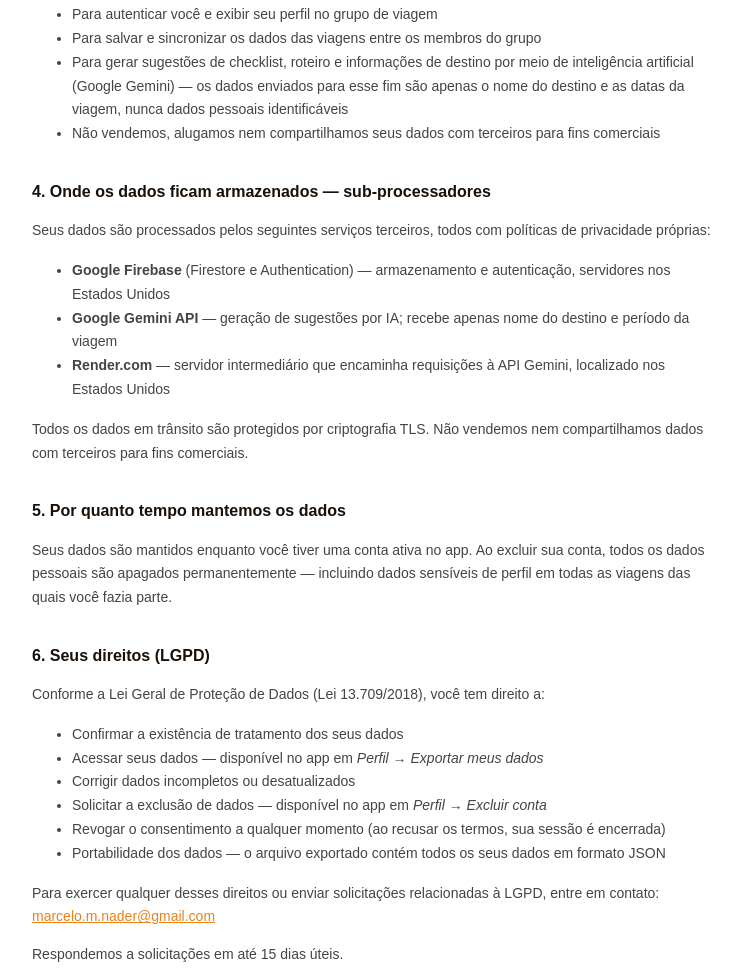
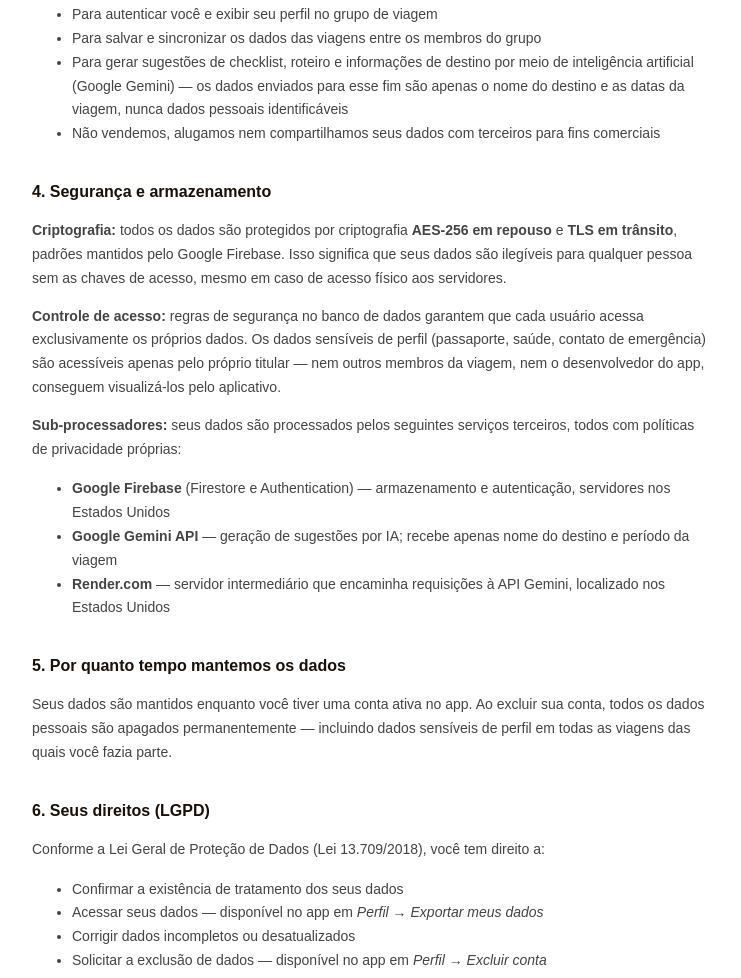
Before and after one commit to marcelonader/go-together-privacy, a plain HTML site: page index.html in a window 1280 px wide. Shown: the part 965-1943 px from the top of the page, without its empty margins (268-1009 px from the left). Drawn offline with Linux system fonts and the light colour scheme.

Commit message:
docs: add AES-256 encryption and access control details to section 4

```diff
--- a/index.html
+++ b/index.html
@@ -60,14 +60,15 @@
     <li>Não vendemos, alugamos nem compartilhamos seus dados com terceiros para fins comerciais</li>
   </ul>
 
-  <h2>4. Onde os dados ficam armazenados — sub-processadores</h2>
-  <p>Seus dados são processados pelos seguintes serviços terceiros, todos com políticas de privacidade próprias:</p>
+  <h2>4. Segurança e armazenamento</h2>
+  <p><strong>Criptografia:</strong> todos os dados são protegidos por criptografia <strong>AES-256 em repouso</strong> e <strong>TLS em trânsito</strong>, padrões mantidos pelo Google Firebase. Isso significa que seus dados são ilegíveis para qualquer pessoa sem as chaves de acesso, mesmo em caso de acesso físico aos servidores.</p>
+  <p><strong>Controle de acesso:</strong> regras de segurança no banco de dados garantem que cada usuário acessa exclusivamente os próprios dados. Os dados sensíveis de perfil (passaporte, saúde, contato de emergência) são acessíveis apenas pelo próprio titular — nem outros membros da viagem, nem o desenvolvedor do app, conseguem visualizá-los pelo aplicativo.</p>
+  <p><strong>Sub-processadores:</strong> seus dados são processados pelos seguintes serviços terceiros, todos com políticas de privacidade próprias:</p>
   <ul>
     <li><strong>Google Firebase</strong> (Firestore e Authentication) — armazenamento e autenticação, servidores nos Estados Unidos</li>
     <li><strong>Google Gemini API</strong> — geração de sugestões por IA; recebe apenas nome do destino e período da viagem</li>
     <li><strong>Render.com</strong> — servidor intermediário que encaminha requisições à API Gemini, localizado nos Estados Unidos</li>
   </ul>
-  <p>Todos os dados em trânsito são protegidos por criptografia TLS. Não vendemos nem compartilhamos dados com terceiros para fins comerciais.</p>
 
   <h2>5. Por quanto tempo mantemos os dados</h2>
   <p>Seus dados são mantidos enquanto você tiver uma conta ativa no app. Ao excluir sua conta, todos os dados pessoais são apagados permanentemente — incluindo dados sensíveis de perfil em todas as viagens das quais você fazia parte.</p>
```
